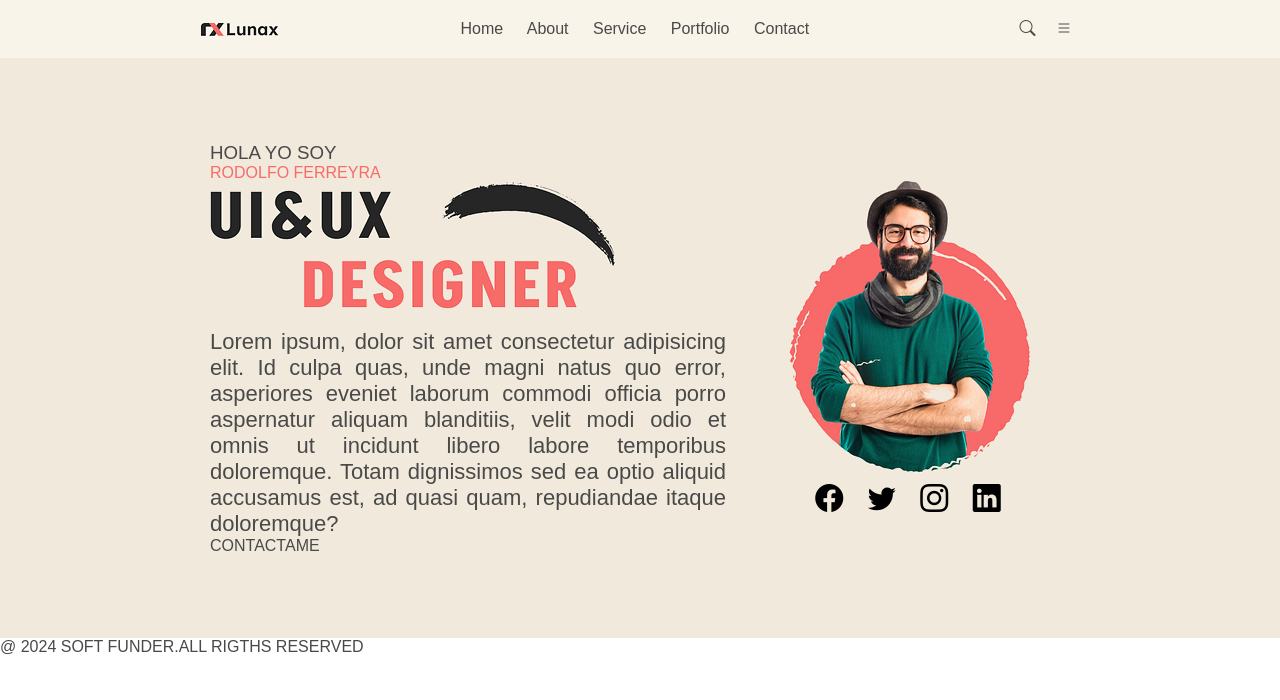
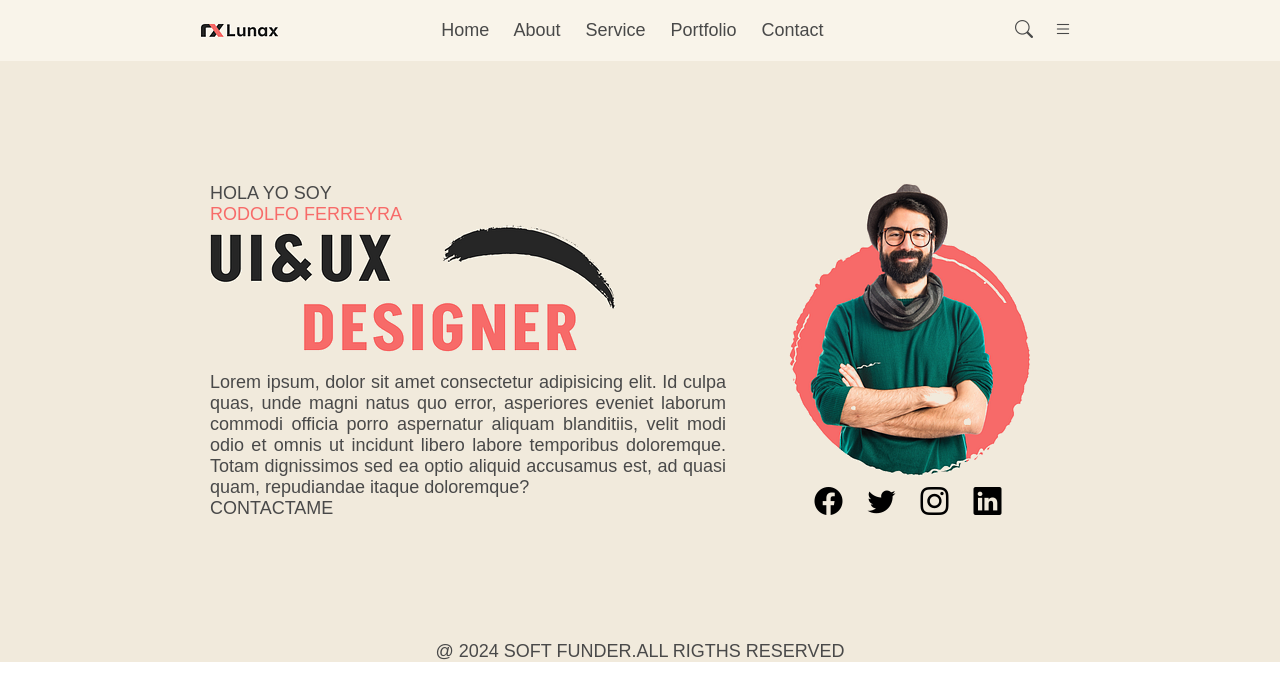
Before and after one commit to rferreyrajuy/tpo, a plain HTML site: page index.html in a window 1280 px wide. Drawn offline with nearby package versions, Linux system fonts and the light colour scheme; a web font is replaced by a local one.

Commit message:
Arreglos de estilos en footer y cambio de font-size

```diff
--- a/css/estilos.css
+++ b/css/estilos.css
@@ -19,6 +19,7 @@
     font-weight: 400;
     font-style: normal;
     color: #494949;
+    font-size: large;
 }
 
 header{
@@ -67,7 +68,7 @@ a:hover{
 .left p{
     text-align: justify;
     margin-top: 20px;
-    font-size: 22px;
+    font-size: 18px;
 }
 .rigth{
     display: flex;
@@ -86,3 +87,9 @@ a:hover{
     padding: 20px 10px;
 }
 /* Fin Hero */
+/* Footer */
+footer{
+    background-color: var(--secondary-bg-color);
+    text-align: center;
+}
+/* Fin Footer */
```
